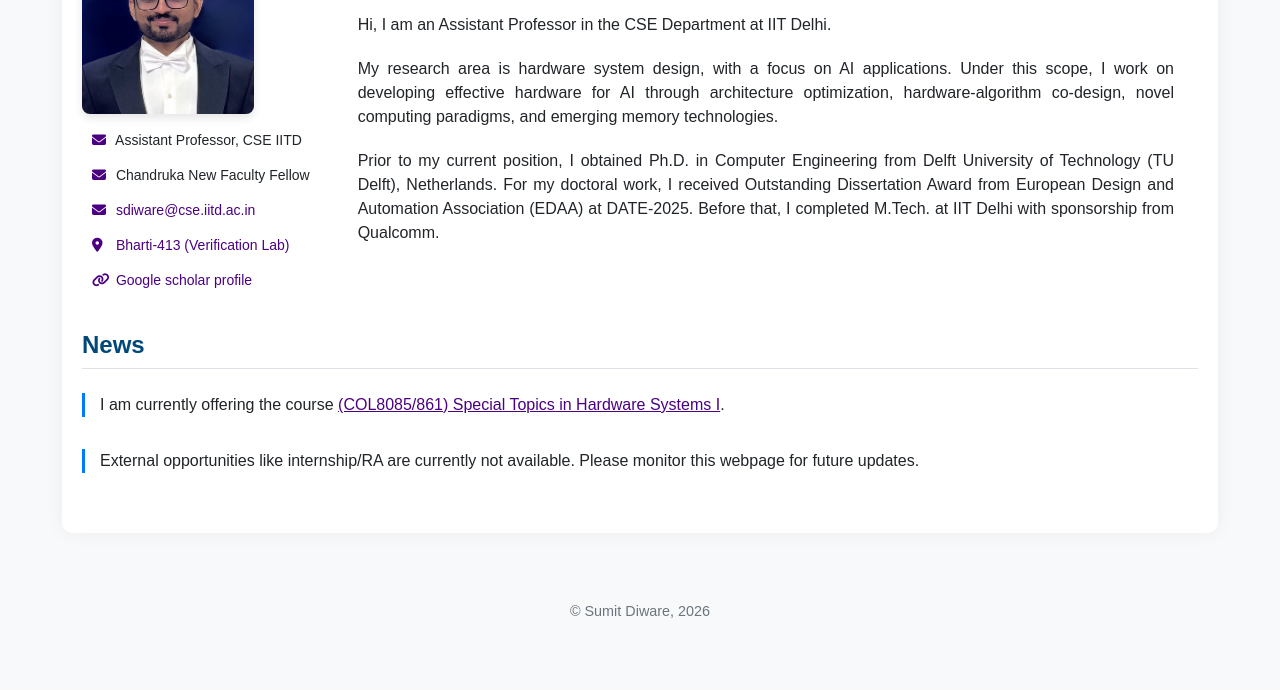
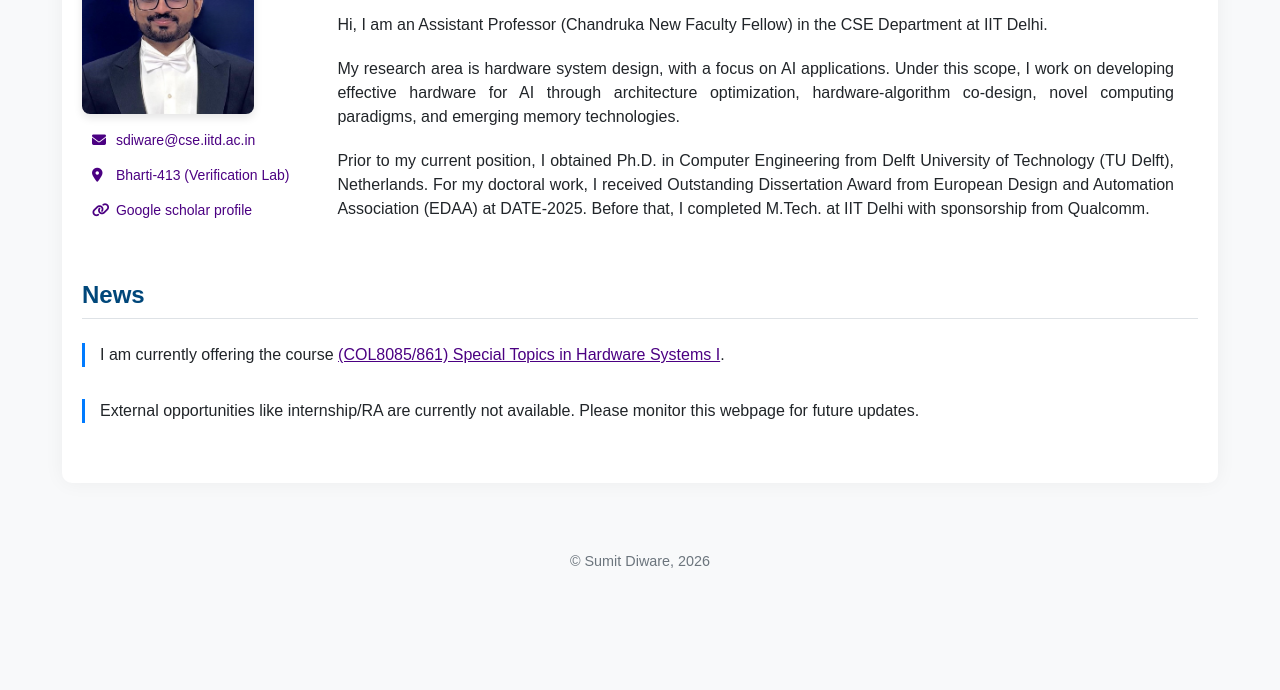
Before and after one commit to sumitdiware/sumitdiware.github.io, a plain HTML site: page index.html in a window 1280 px wide. Shown: the part 197-887 px from the top of the page. After the commit the page ends 838 px from the top, so only its background shows below. Drawn offline with nearby package versions, Linux system fonts and the light colour scheme.

Commit message:
Update index.html

```diff
--- a/index.html
+++ b/index.html
@@ -120,16 +120,6 @@
 
 							<p style="margin-bottom: 1em; font-size: 14px;">
 								<i class="fa-solid fa-envelope" style="width: 20px; color: #4B0082;"></i>
-								Assistant Professor, CSE IITD
-							</p>
-
-							<p style="margin-bottom: 1em; font-size: 14px;">
-								<i class="fa-solid fa-envelope" style="width: 20px; color: #4B0082;"></i>
-								Chandruka New Faculty Fellow
-							</p>
-
-							<p style="margin-bottom: 1em; font-size: 14px;">
-								<i class="fa-solid fa-envelope" style="width: 20px; color: #4B0082;"></i>
 								<a href="mailto:sdiware@cse.iitd.ac.in" style="text-decoration: none; color: #4B0082;"> sdiware@cse.iitd.ac.in</a>
 							</p>
 
@@ -150,7 +140,7 @@
                         <h2 style="margin-right: 0px; color: #00477A;"><strong>Sumit Diware</strong></h2>
 
 						<p style="margin-top: 1.75em; text-align: justify;">
-							Hi, I am an Assistant Professor in the CSE Department at IIT Delhi.
+							Hi, I am an Assistant Professor (Chandruka New Faculty Fellow) in the CSE Department at IIT Delhi.
 						</p>
 
 						<p style="margin-bottom: 1.25em; margin-top: 1.25em; text-align: justify;">
```
